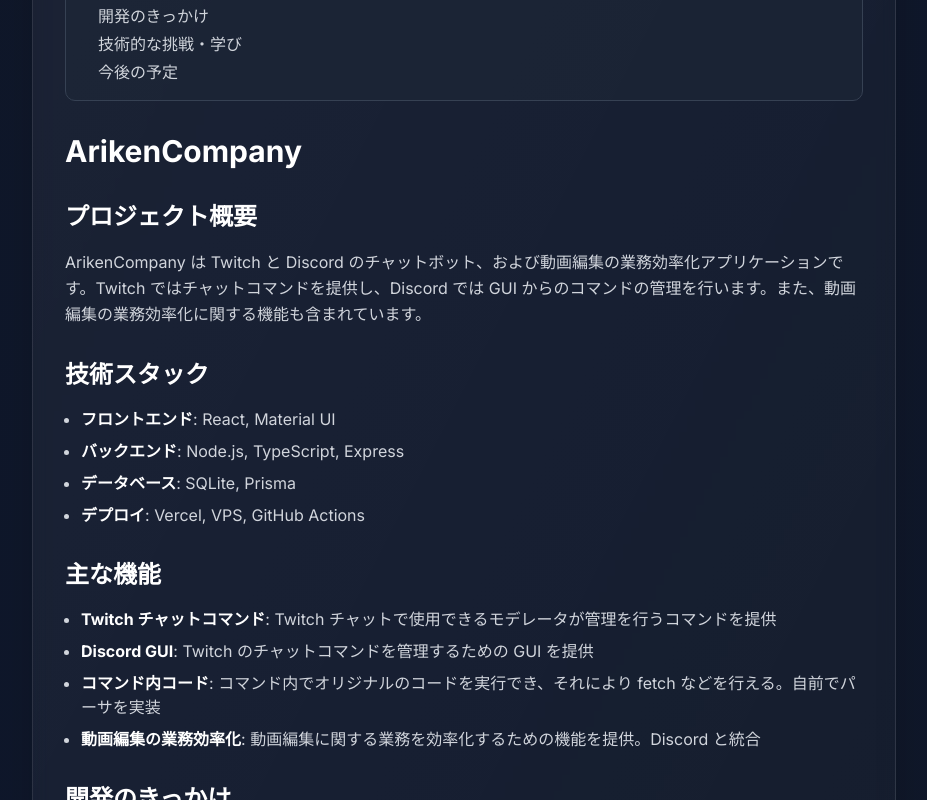
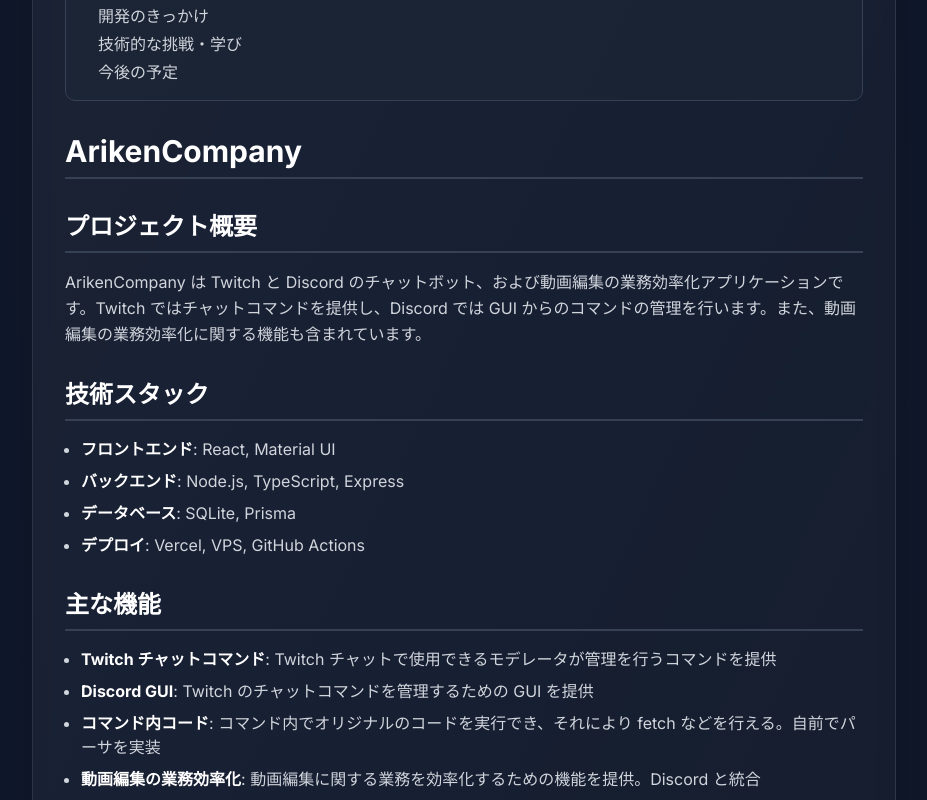
Before and after one commit to suzuki3jp/suzuki3.jp, a Next.js app: page /projects/arikencompany in a window 1280 px wide. Shown: the part 1120-1920 px from the top of the page, without its empty margins (176-1103 px from the left). Built offline with nearby package versions, Linux system fonts and the light colour scheme.

Commit message:
chore: add bottom borders to heading elements for better readability

```diff
--- a/src/components/mdx-content.tsx
+++ b/src/components/mdx-content.tsx
@@ -57,24 +57,34 @@
 	// MDXコンポーネントのカスタムスタイリング
 	const mdxComponents = {
 		h1: ({ children }: { children: React.ReactNode }) => (
-			<h1 className="text-3xl font-bold text-white mb-6 mt-12 first:mt-0">
+			<h1 className="text-3xl font-bold text-white mb-6 mt-12 first:mt-0 border-b-2 border-gray-700 pb-2">
 				{children}
 			</h1>
 		),
 		h2: ({ children }: { children: React.ReactNode }) => (
-			<h2 className="text-2xl font-bold text-white mb-4 mt-8">{children}</h2>
+			<h2 className="text-2xl font-bold text-white mb-4 mt-8 border-b-2 border-gray-700 pb-2">
+				{children}
+			</h2>
 		),
 		h3: ({ children }: { children: React.ReactNode }) => (
-			<h3 className="text-xl font-bold text-white mb-3 mt-6">{children}</h3>
+			<h3 className="text-xl font-bold text-white mb-3 mt-6 border-b-2 border-gray-700 pb-1">
+				{children}
+			</h3>
 		),
 		h4: ({ children }: { children: React.ReactNode }) => (
-			<h4 className="text-base font-bold text-white mb-2 mt-4">{children}</h4>
+			<h4 className="text-base font-bold text-white mb-2 mt-4 border-b-2 border-gray-700 pb-1">
+				{children}
+			</h4>
 		),
 		h5: ({ children }: { children: React.ReactNode }) => (
-			<h5 className="text-sm font-bold text-white mb-2 mt-3">{children}</h5>
+			<h5 className="text-sm font-bold text-white mb-2 mt-3 border-b-2 border-gray-700 pb-1">
+				{children}
+			</h5>
 		),
 		h6: ({ children }: { children: React.ReactNode }) => (
-			<h6 className="text-xs font-bold text-white mb-2 mt-3">{children}</h6>
+			<h6 className="text-xs font-bold text-white mb-2 mt-3 border-b-2 border-gray-700 pb-1">
+				{children}
+			</h6>
 		),
 		p: ({ children }: { children: React.ReactNode }) => (
 			<p className="text-gray-300 mb-8 leading-relaxed">{children}</p>
```
